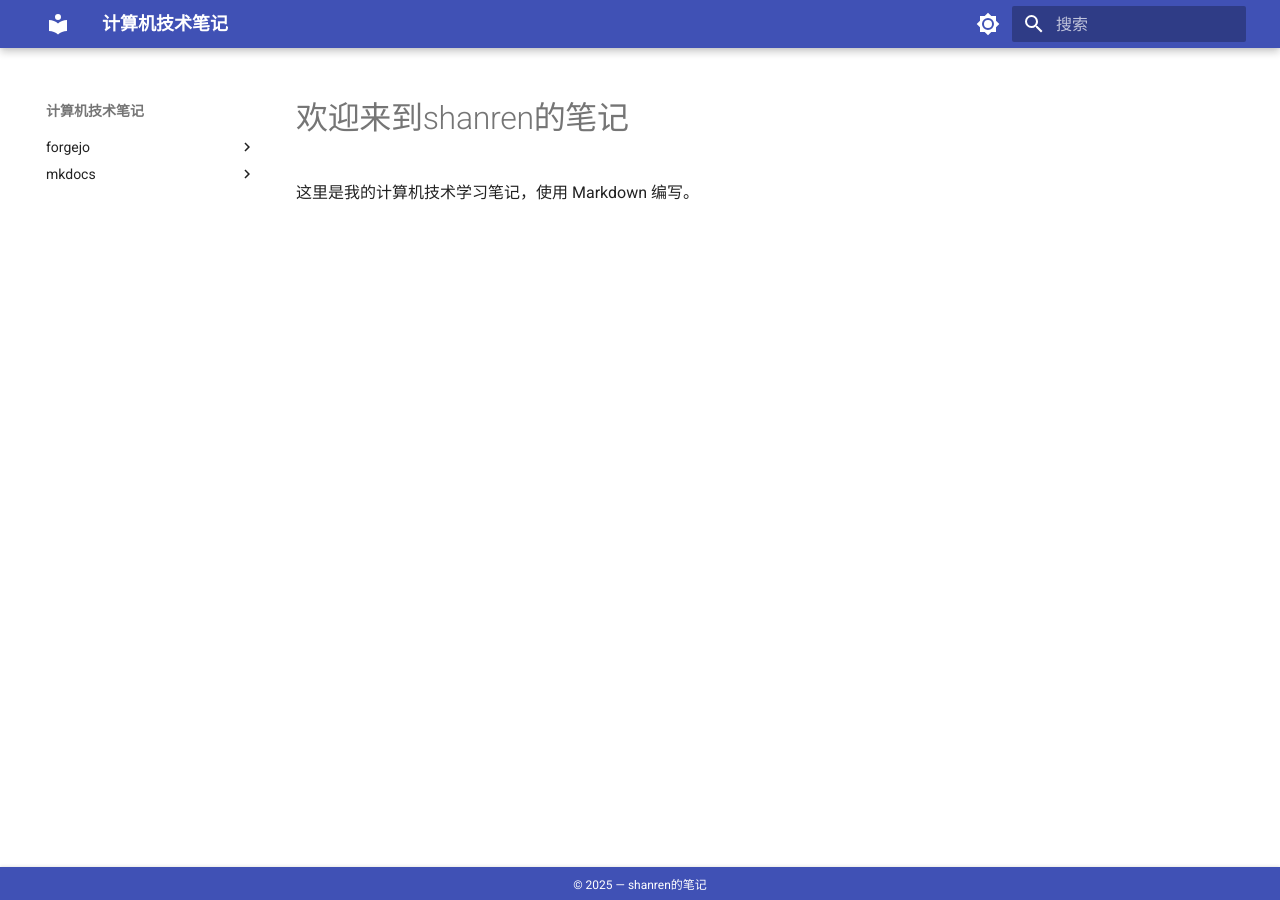
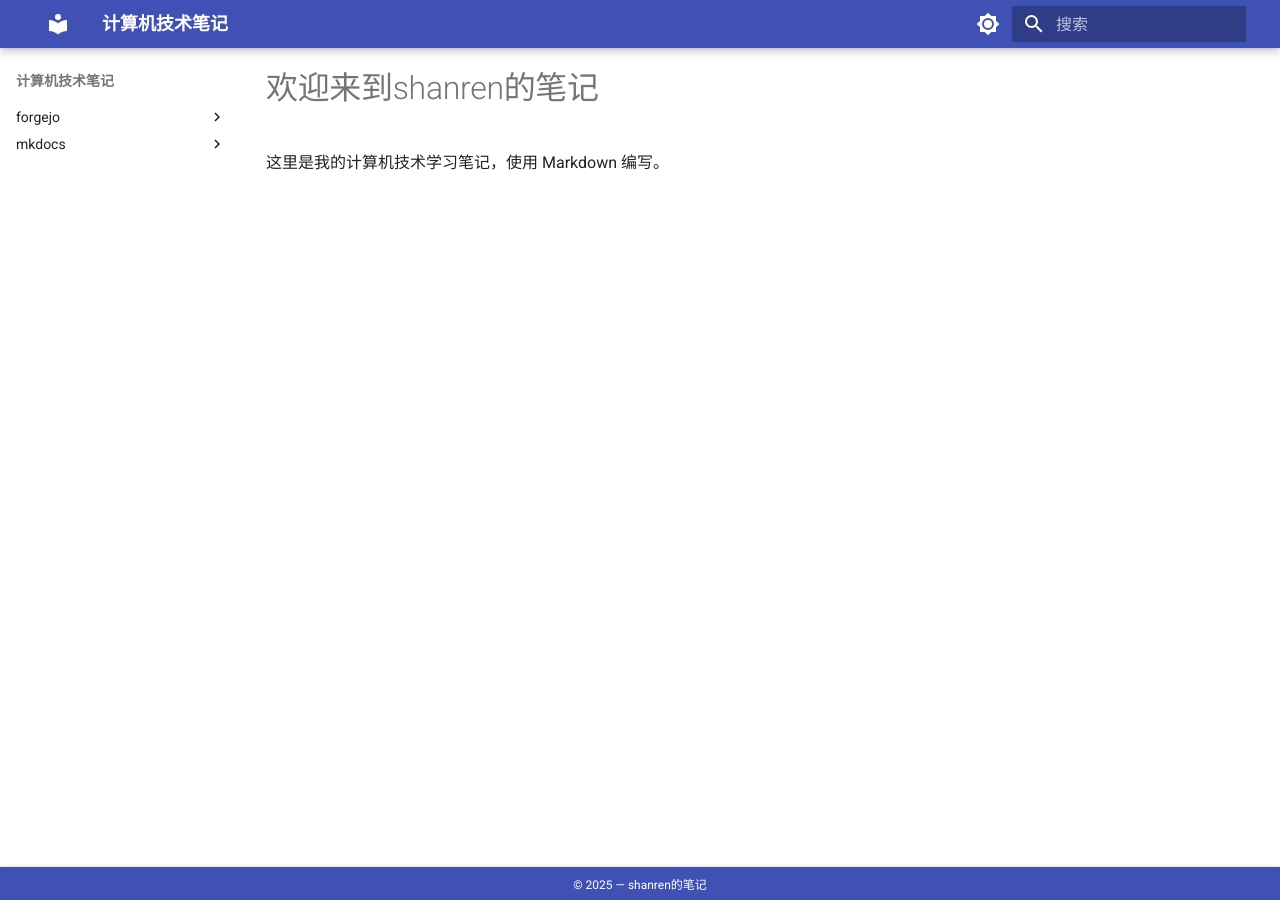
Before and after one commit to mudxkx/techdocs, an MkDocs documentation site: the page built from docs/index.md, in a window 1280 px wide. Built offline with MkDocs 1.6.1 and Material for MkDocs 9.7.7, drawn with Linux system fonts in a browser that asks for light colours.

Commit message:
setup show width

```diff
--- /dev/null
+++ b/docs/stylesheets/extra.css
@@ -0,0 +1,21 @@
+/* 撑满全屏，不留两边空白 */
+.md-main__inner {
+  max-width: 95% !important;
+  margin: 0 !important;
+  padding: 0 !important;
+}
+
+/* 内容区域跟随全屏 */
+.md-content {
+  max-width: 100% !important;
+  margin: 0 !important;
+  padding: 0 !important;
+}
+
+/* 手机端留一点边距，避免贴边 */
+@media screen and (max-width: 768px) {
+  .md-content {
+    padding-left: 1rem !important;
+    padding-right: 1rem !important;
+  }
+}
--- a/mkdocs.yml
+++ b/mkdocs.yml
@@ -57,6 +57,7 @@ extra:
   generator: false
 extra_css:
   - stylesheets/footer.css
+  - stylesheets/extra.css
 
 exclude_docs: |
   .git/
```
